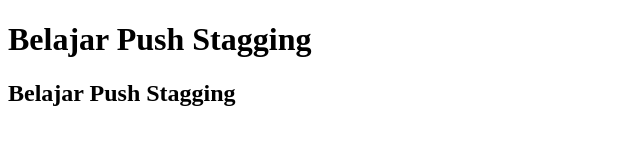
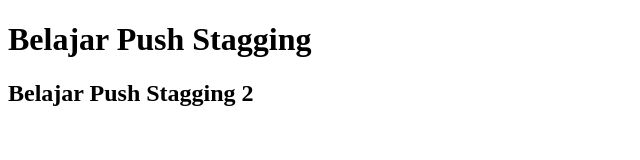
Before and after one commit to khoiruliman/belajar-niomic, a plain HTML site: page header.html in a window 1280 px wide. Shown: the full height of the page, 0-640 px from the left. Drawn offline with Linux system fonts and the light colour scheme.

Commit message:
Add Element H2

```diff
--- a/header.html
+++ b/header.html
@@ -6,7 +6,7 @@
   </head>
   <body>
     <h1>Belajar Push Stagging</h1>
-    <h2>Belajar Push Stagging</h2>
+    <h2>Belajar Push Stagging 2</h2>
 
   </body>
 </html>
```
